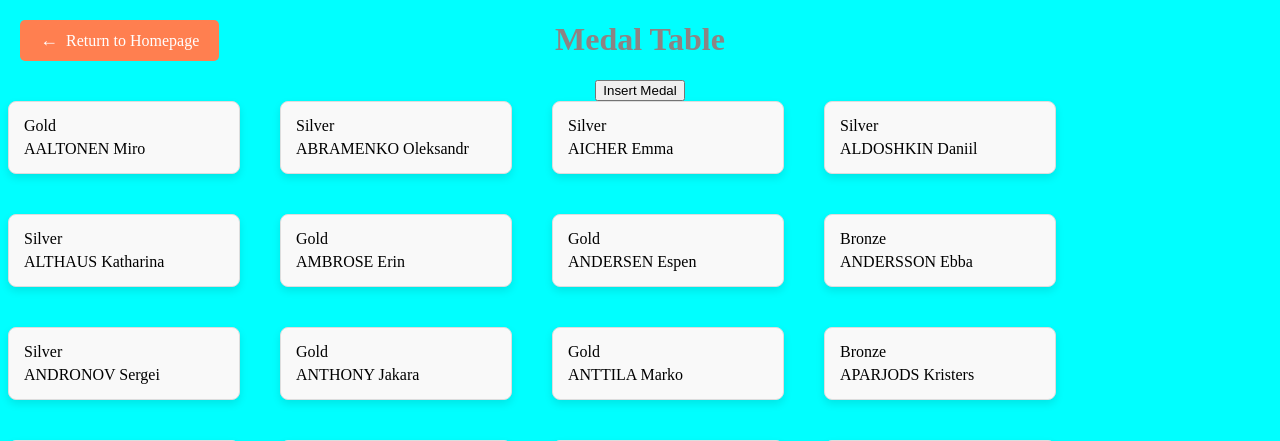
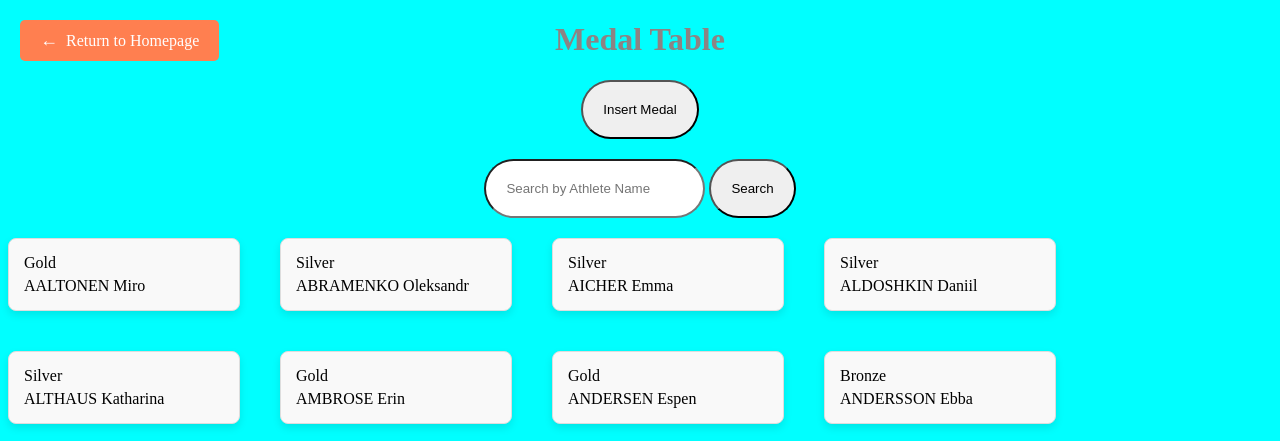
Before and after one commit to itu-itis22-goki21/Database-Arioglu-Project, a Flask app: page /medal in a window 1280 px wide. Shown: the top 441 px of the page. Run offline with Flask 3, Linux system fonts and the light colour scheme; data comes from the database, SQL or seed files in the repository.

Commit message:
I have added search bar for medal page

```diff
--- a/main.py
+++ b/main.py
@@ -218,24 +218,40 @@ def update_country():
 
     return "<script>alert('Country updated successfully!'); window.location.href='/country';</script>"
 
-@app.route('/medal')
+@app.route('/medal', methods=['GET'])
 def medal():
     conn = get_db_connection()
     cursor = conn.cursor(dictionary=True)
 
-    # Query to fetch medal data along with athlete names
-    cursor.execute("""
-        SELECT m.*, a.Athlete_name AS Athlete_name
-        FROM medal m
-        JOIN athletes a ON m.Athlete_id = a.Athlete_id
-        ORDER BY a.Athlete_name ASC;
-    """)
+    # Get the search query for Athlete_name from the URL
+    search_query = request.args.get('name')  # None if no query is provided
+
+    # If search_query exists, apply the filter
+    if search_query:
+        cursor.execute("""
+            SELECT m.*, a.Athlete_name AS Athlete_name
+            FROM medal m
+            JOIN athletes a ON m.Athlete_id = a.Athlete_id
+            WHERE a.Athlete_name LIKE %s
+            ORDER BY a.Athlete_name ASC;
+        """, ('%' + search_query + '%',))
+    else:
+        # No search query, return all medals
+        cursor.execute("""
+            SELECT m.*, a.Athlete_name AS Athlete_name
+            FROM medal m
+            JOIN athletes a ON m.Athlete_id = a.Athlete_id
+            ORDER BY a.Athlete_name ASC;
+        """)
+
     medals = cursor.fetchall()
 
     cursor.close()
     conn.close()
 
     return render_template("medals.html", medals=medals)
+
+
 
 @app.route('/delete_medal>', methods=['POST'])
 def delete_medal():
--- a/templates/medals.html
+++ b/templates/medals.html
@@ -106,6 +106,7 @@
             margin-right: 8px;
             font-size: 18px;
         }
+
     </style>
     <script>
         document.addEventListener("DOMContentLoaded", function () {
@@ -172,9 +173,17 @@
     <h1>Medal Table</h1>
 
     <!-- Insert Button -->
-    <div style="text-align: center;">
-        <button onclick="openInsertModal()">Insert Medal</button>
+    <div style="text-align: center; margin: 20px; ">
+        <button onclick="openInsertModal()" style="border-radius: 500px; padding: 20px; cursor: pointer;">Insert Medal</button>
     </div>
+
+    <form action="{{ url_for('medal') }}" style="
+    text-align: center;
+    margin: 20px;" method="get">
+
+        <input type="text" name="name" placeholder="Search by Athlete Name" value="{{ request.args.get('name', '') }}"   style="border-radius: 500px; padding: 20px;">
+        <button type="submit" style="border-radius: 500px; padding: 20px; cursor: pointer;">Search</button>
+    </form>
 
     <!-- Insert Medal Modal -->
     <div class="modal-overlay" id="insert-modal" onclick="closeInsertModal()">
```
